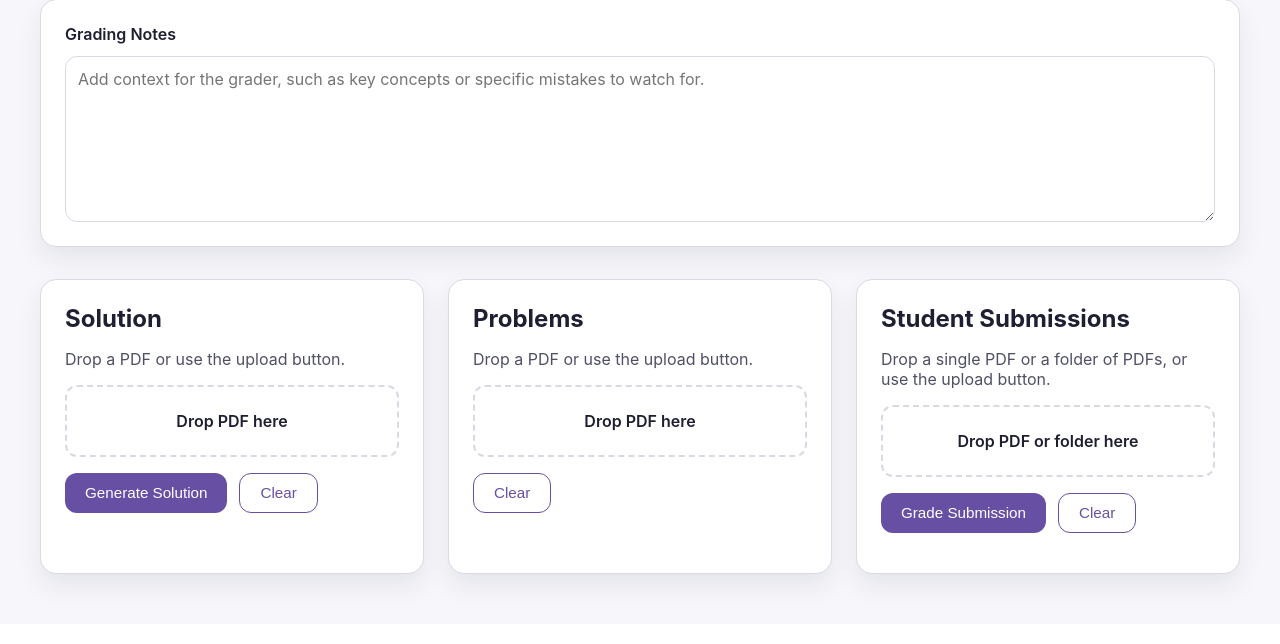
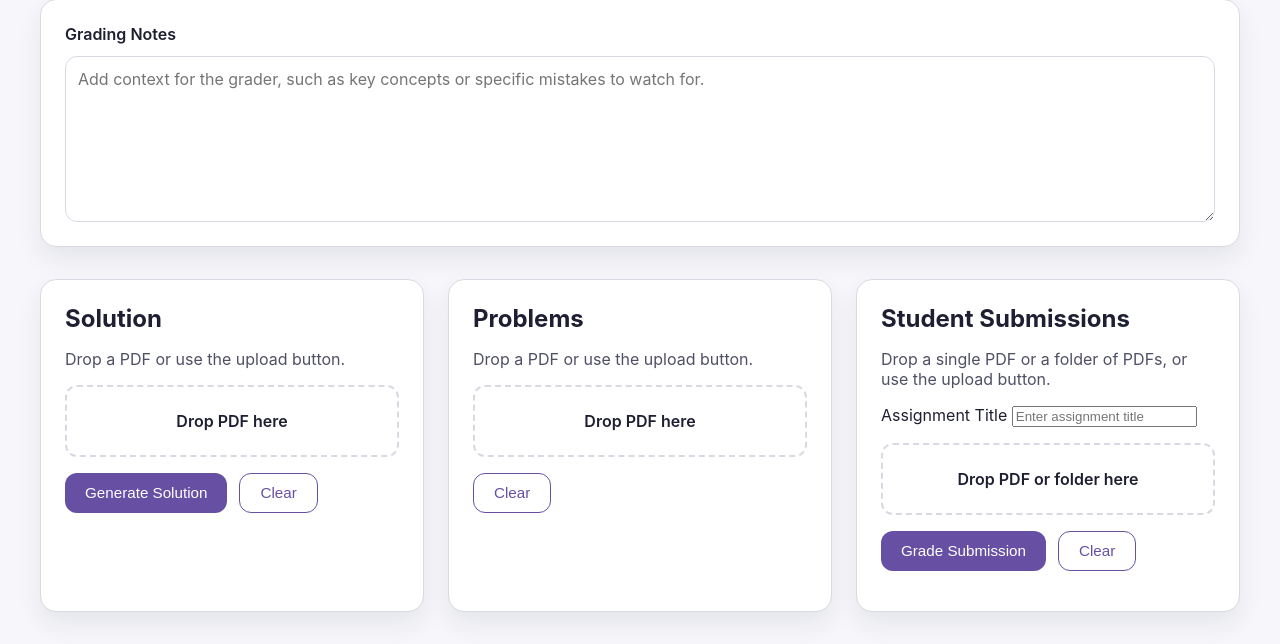
Before and after one commit to CaelenMiller/AI-Pre-Grader, a Flask app: page / in a window 1280 px wide. Shown: the part 176-820 px from the top of the page. Before the commit the page ends 770 px from the top, so only its background shows below. Run offline with Flask 3, Linux system fonts and the light colour scheme; data that the repository does not hold is empty.

Commit message:
Add assignment title input to submission uploads

```diff
--- a/app.py
+++ b/app.py
@@ -20,6 +20,7 @@ status_message: str = "Idle"
 max_concurrent: int = 1
 nitpickiness_level: int = 3
 grading_notes: str = ""
+assignment_title: str = ""
 
 
 @app.route("/")
@@ -31,6 +32,7 @@ def index():
         max_concurrent=max_concurrent,
         nitpickiness=nitpickiness_level,
         grading_notes=grading_notes,
+        assignment_title=assignment_title,
     )
 
 
@@ -51,18 +53,24 @@ def get_state():
             "maxConcurrent": max_concurrent,
             "nitpickiness": nitpickiness_level,
             "gradingNotes": grading_notes,
+            "assignmentTitle": assignment_title,
         }
     )
 
 
 @app.route("/upload/<category>", methods=["POST"])
 def upload(category: str):
+    global assignment_title
     target_dir = _ensure_category(category)
     uploaded_files[category].clear()
 
     files = request.files.getlist("files")
     if not files:
         return jsonify({"message": "No files uploaded."}), 400
+
+    title = request.form.get("assignmentTitle")
+    if isinstance(title, str):
+        assignment_title = title
 
     stored = []
     for file_storage in files:
--- a/static/app.js
+++ b/static/app.js
@@ -4,7 +4,9 @@ const concurrencyValue = document.getElementById("concurrency-value");
 const nitpickinessSlider = document.getElementById("nitpickiness");
 const nitpickinessValue = document.getElementById("nitpickiness-value");
 const gradingNotesInput = document.getElementById("grading-notes");
+const assignmentTitleInput = document.getElementById("assignment-title");
 let notesDebounceHandle;
+let currentAssignmentTitle = assignmentTitleInput?.value || "";
 
 async function updateStatus(message) {
   if (!statusEl) return;
@@ -57,6 +59,9 @@ function initializeDropArea(panel) {
       return;
     }
     const formData = new FormData();
+    if (assignmentTitleInput && category === "submissions") {
+      formData.append("assignmentTitle", currentAssignmentTitle);
+    }
     Array.from(fileList).forEach((file) => formData.append("files", file));
 
     try {
@@ -179,6 +184,14 @@ function initializeGradingNotes() {
   });
 }
 
+function initializeAssignmentTitle() {
+  if (!assignmentTitleInput) return;
+
+  assignmentTitleInput.addEventListener("input", () => {
+    currentAssignmentTitle = assignmentTitleInput.value;
+  });
+}
+
 async function hydrate() {
   try {
     const state = await fetch("/state").then((res) => res.json());
@@ -197,6 +210,10 @@ async function hydrate() {
     if (typeof state.gradingNotes === "string" && gradingNotesInput) {
       gradingNotesInput.value = state.gradingNotes;
     }
+    if (typeof state.assignmentTitle === "string" && assignmentTitleInput) {
+      assignmentTitleInput.value = state.assignmentTitle;
+      currentAssignmentTitle = state.assignmentTitle;
+    }
   } catch (error) {
     console.error("Failed to load initial state", error);
   }
@@ -206,4 +223,5 @@ document.querySelectorAll(".panel").forEach((panel) => initializePanel(panel));
 initializeConcurrency();
 initializeNitpickiness();
 initializeGradingNotes();
+initializeAssignmentTitle();
 hydrate();
--- a/templates/index.html
+++ b/templates/index.html
@@ -90,6 +90,16 @@
           <p class="panel-description">
             Drop a single PDF or a folder of PDFs, or use the upload button.
           </p>
+          <div class="form-group">
+            <label for="assignment-title">Assignment Title</label>
+            <input
+              type="text"
+              id="assignment-title"
+              name="assignmentTitle"
+              placeholder="Enter assignment title"
+              value="{{ assignment_title }}"
+            />
+          </div>
           <div class="drop-area" data-category="submissions">
             <p>Drop PDF or folder here</p>
             <input type="file" accept="application/pdf" webkitdirectory directory multiple />
```
